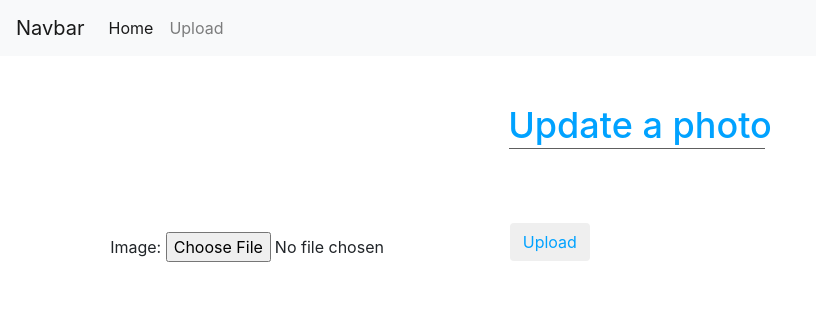
After one commit to joaodleandro/photoalbum, a Django app: template myproject/templates/update_image.html in a window 1280 px wide. The commit adds this page. Shown: the top 312 px of the page, without its empty margins (0-816 px from the left). Run offline with Django 4.2, Linux system fonts and the light colour scheme; the template is opened without the code that fills it: values that come from a table or form of the project are taken from there, others are empty.

Commit message:
CRUD actions
Fully implementation of the rest of CRUD actions such as update and view with some minor alterations in html templates.

```diff
--- a/myproject/myapp/urls.py
+++ b/myproject/myapp/urls.py
@@ -5,5 +5,7 @@ urlpatterns = [
     path('', views.index, name='index'), #root url
     path('upload', views.upload_image, name='upload'),
     path('confirm_delete/<int:pk>', views.confirm_delete, name='confirm_delete'),
-    # path('details', views.details, name='details'),
+    path('view_image/<int:pk>', views.view_image, name='view_image'),
+    path('update_image/<int:pk>', views.update_image, name='update_image'),
+
 ]
--- a/myproject/templates/index.html
+++ b/myproject/templates/index.html
@@ -14,7 +14,7 @@
             <div class="gallery_product col-lg-4 col-md-4 col-sm-4 col-xs-6 filter hdpe"><a href="">
                 <img class="mb-3" src="{{photo.image.url}}" width="200" height="200">
                 <div align="center">
-                    <button class="btn btn-default filter-button"><a href="{{ photo.image.url }}">Details</a></button>
+                    <button class="btn btn-default filter-button"><a href="{% url 'view_image' photo.pk %}">Details</a></button>
                     <button class="btn btn-default filter-button"><a href="{% url 'confirm_delete' photo.pk %}">Delete</a></button>
                 </div>
             </div>
--- /dev/null
+++ b/myproject/templates/update_image.html
@@ -0,0 +1,20 @@
+{% extends 'base.html' %}
+
+{% block title %}- Upload Photo{% endblock title %}
+
+{% block content %}
+    <div class="container" >
+        <div class="row">
+            <div class="gallery col-lg-12 col-md-12 col-sm-12 col-xs-12 mt-5">
+                <h1 class="gallery-title">Update a photo</h1>
+            </div>
+            <form method="POST" action="" enctype="multipart/form-data">
+                {% csrf_token %}
+                <div class="center-content">
+                    {{ form.as_p }}
+                    <button class="btn btn-default filter-button" type="submit">Upload</button>
+                </div>
+            </form>
+        </div>
+    </div>
+{% endblock %}
```
Also changed, not shown: myproject/myapp/views.py (+17 -2 lines), myproject/templates/view_image.html (added, +7 -0 lines), myproject/media/images/0_SfHndNC9dzcKvcl_.jpg (added), myproject/media/images/2Sh1ECtp_400x400.jpg (deleted), myproject/media/images/Ac9adaeb42e3546acae165106c49fdc50h.jpg (added), myproject/templates/upload_image.html (renamed from myproject/templates/upload.html).
